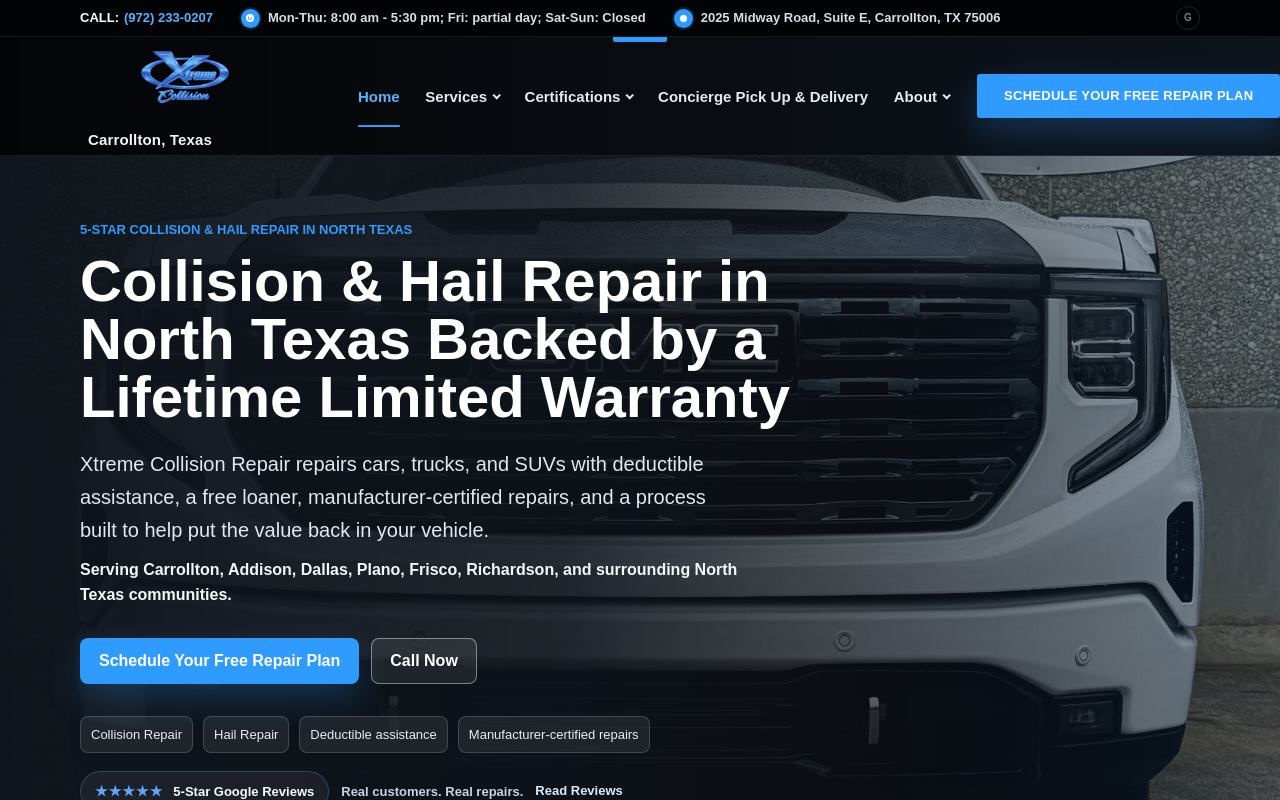
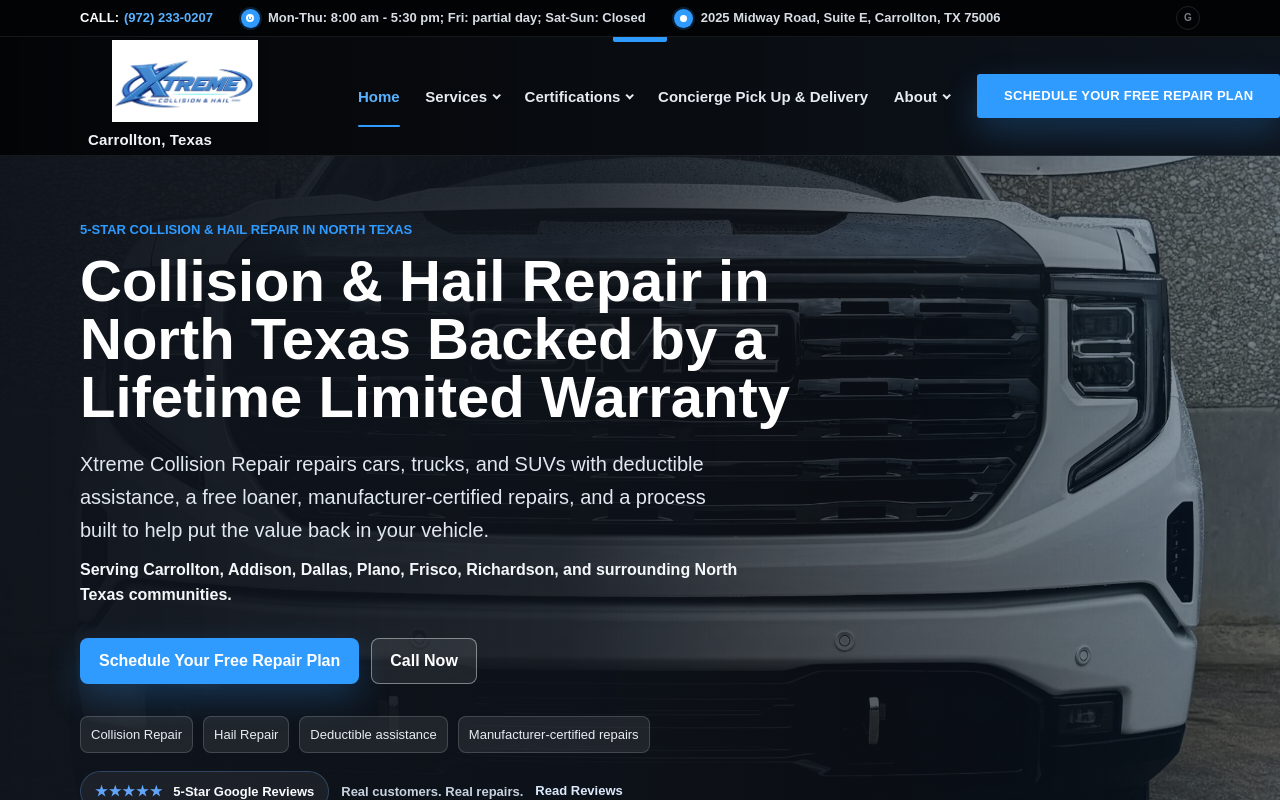
Before and after one commit to Clay7002/xtreme-site, a Next.js app: page / in a window 1280 px wide. Shown: the top 800 px of the page. Built offline with nearby package versions, Linux system fonts and the light colour scheme.

Commit message:
Use the supplied Xtreme logo

```diff
--- a/app/components.tsx
+++ b/app/components.tsx
@@ -138,7 +138,7 @@
         <Link className="brand" href="/" aria-label="Xtreme Collision Repair home">
           <Image
             className="brand-logo"
-            src="/brand/xtreme-logo.png"
+            src="/brand/xtreme-logo.jpg"
             alt="Xtreme Collision & Hail"
             width={768}
             height={250}
@@ -217,7 +217,7 @@
           <Link className="brand footer-brand" href="/">
             <Image
               className="brand-logo"
-              src="/brand/xtreme-logo.png"
+              src="/brand/xtreme-logo.jpg"
               alt="Xtreme Collision & Hail"
               width={768}
               height={250}
```
Also changed, not shown: public/brand/xtreme-logo.jpg (added), public/brand/xtreme-logo.png (deleted).
